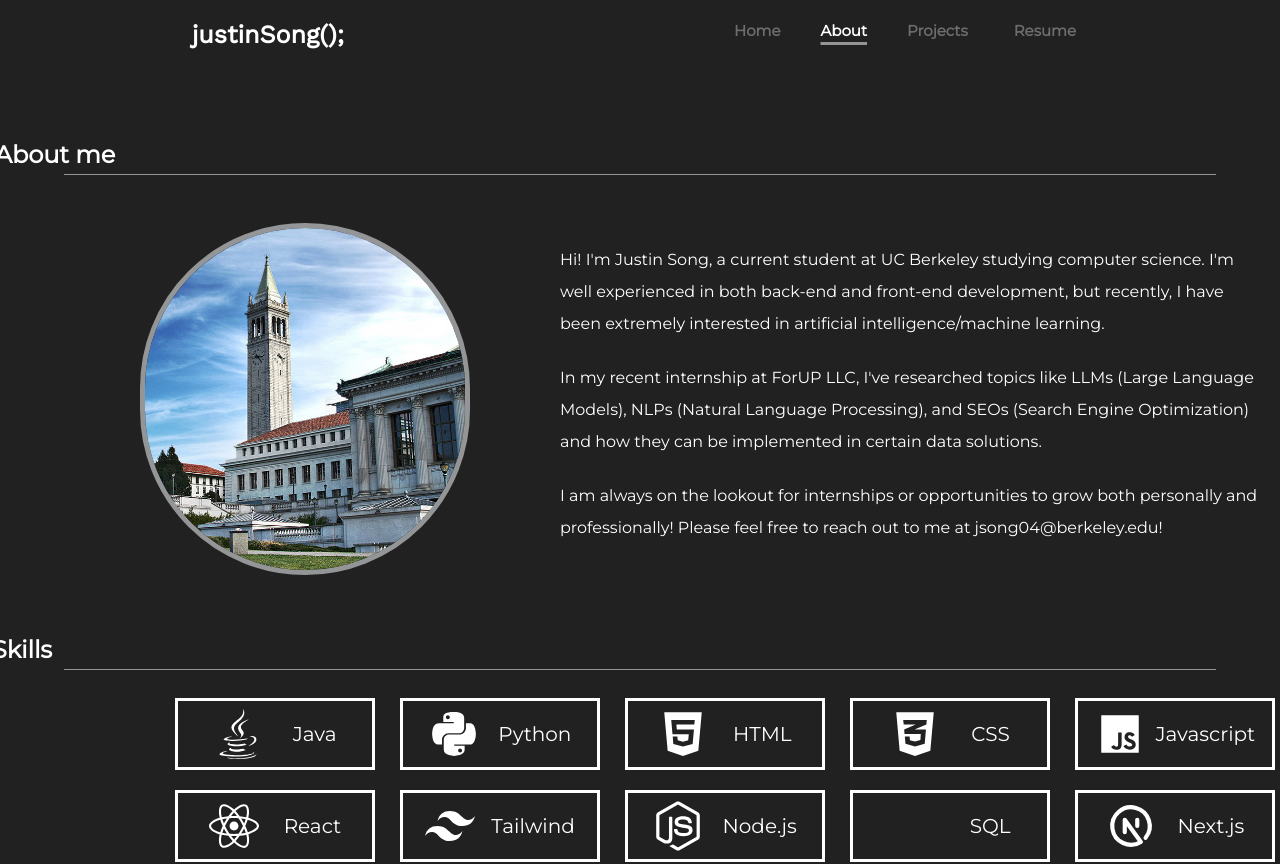
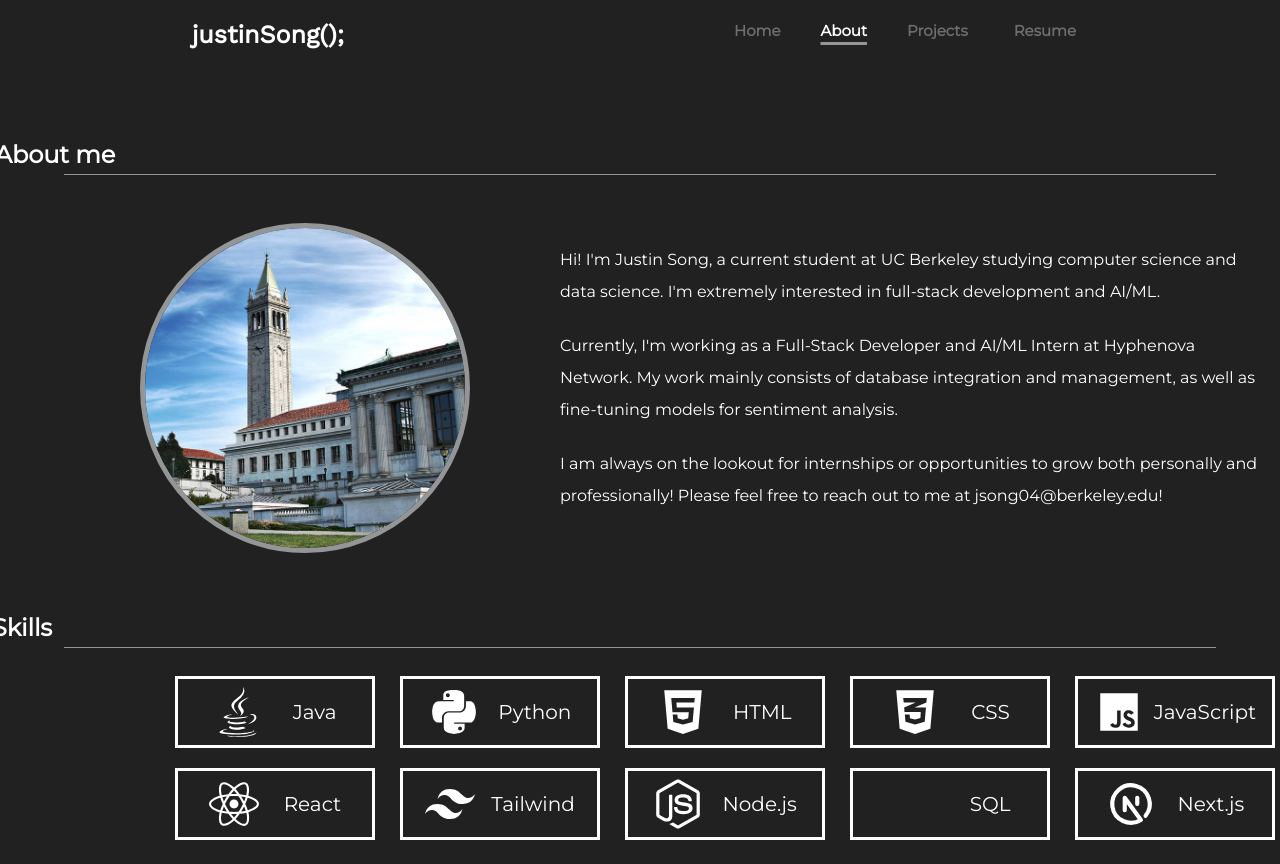
Before and after one commit to jjustinsong/personal-portfolio, a React (Create React App) app: page /about in a window 1280 px wide. Shown: the top 864 px of the page. Built offline with nearby package versions, Linux system fonts and the light colour scheme; some icons are missing.

Commit message:
Updated website

```diff
--- a/src/pages/About.js
+++ b/src/pages/About.js
@@ -20,10 +20,10 @@ function About() {
                 <div className="pictureAndParagraph">
                     <img className="berkeley" src={require("../assets/berkeleycampus.jpeg")} alt="Berkeley"/>
                     <div className="paragraphs">
-                        <p className="aboutMeParagraph">Hi! I'm Justin Song, a current student at UC Berkeley studying computer science. I'm well experienced in both back-end
-                        and front-end development, but recently, I have been extremely interested in artificial intelligence/machine learning. </p>
-                        <p className="internship">In my recent internship at ForUP LLC, I've researched topics like LLMs (Large Language Models), NLPs (Natural Language Processing),
-                        and SEOs (Search Engine Optimization) and how they can be implemented in certain data solutions.</p>
+                        <p className="aboutMeParagraph">Hi! I'm Justin Song, a current student at UC Berkeley studying computer science and data science. I'm extremely interested in
+                        full-stack development and AI/ML. </p>
+                        <p className="internship">Currently, I'm working as a Full-Stack Developer and AI/ML Intern at Hyphenova Network. My work mainly consists of database integration
+                        and management, as well as fine-tuning models for sentiment analysis.</p>
                         <p className="outro">I am always on the lookout for internships or opportunities to grow both personally and professionally! Please feel free to reach out
                         to me at jsong04@berkeley.edu!</p>
                     </div>
@@ -60,7 +60,7 @@ function About() {
                     <button className="javascript">
                         <div className="javascriptBox">
                             <BiLogoJavascript className="javascriptIcon" />
-                            <p className="javascriptText"> Javascript </p>
+                            <p className="javascriptText"> JavaScript </p>
                         </div>
                     </button>
                     <button className="react">
--- a/src/pages/Home.js
+++ b/src/pages/Home.js
@@ -1,16 +1,8 @@
 import React from 'react'
 import "../styles/Home.css";
 import Typewriter from 'typewriter-effect';
-import { useEffect } from 'react';
 
 function Home() {
-
-    useEffect(() => {
-        document.body.style.overflow = "hidden";
-        return () => {
-            document.body.style.overflow = "scroll"
-        };
-    }, []);
 
     return (
         <div className="home">
@@ -22,9 +14,9 @@ function Home() {
                         options={{loop: true}}
                         onInit={(typewriter) => {
                             typewriter
-                            .typeString("Full-stack Developer").pauseFor(2000).deleteAll()
+                            .typeString("Full-Stack Developer").pauseFor(2000).deleteAll()
                             .typeString("Innovator").pauseFor(2000).deleteAll()
-                            .typeString("Technology Enthusiast").pauseFor(2000).deleteAll()
+                            .typeString("ML Engineer").pauseFor(2000).deleteAll()
                             .typeString("Student").pauseFor(2000).deleteAll()
                             .start();
                         }}
--- a/src/pages/Projects.js
+++ b/src/pages/Projects.js
@@ -9,6 +9,7 @@ function Projects() {
                 <h2 className="flwrTitle">FLWR-MAN</h2>
                 <p className="flwrDescription">Simple game with a 2D array-powered map and a movable/customizable character. Objective is to enter all portals and collect all the flowers.</p>
                 <p className="flwrLanguages">Java</p>
+                <a className="flwrLink" href='https://github.com/jjustinsong/flwr-man' target='_blank' rel='noreferrer'>GitHub</a>
             </div>
             <div className="project2">
                 <h2 className="project2Title">SOON</h2>
--- a/src/styles/Projects.css
+++ b/src/styles/Projects.css
@@ -22,7 +22,7 @@
 }
 .flwr-man {
     width: 350px;
-    height: 400px;
+    height: 440px;
     position: relative;
     left: 150px;
     top: 50px;
@@ -52,9 +52,12 @@
     color: rgb(107, 72, 72);
     font-family: Montserrat;
 }
+.flwrLink {
+    color: aqua;
+}
 .project2 {
     width: 350px;
-    height: 400px;
+    height: 440px;
     position: relative;
     left: 190px;
     top: 50px;
@@ -70,7 +73,7 @@
 }
 .project3 {
     width: 350px;
-    height: 400px;
+    height: 440px;
     position: relative;
     left: 230px;
     top: 50px;
```
